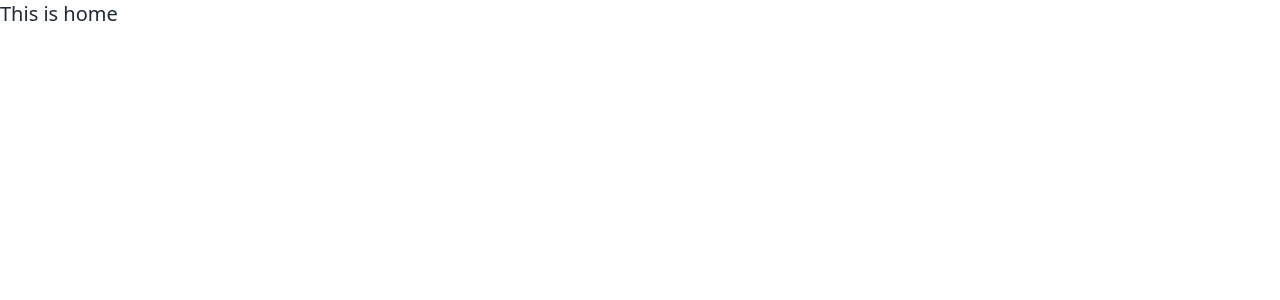
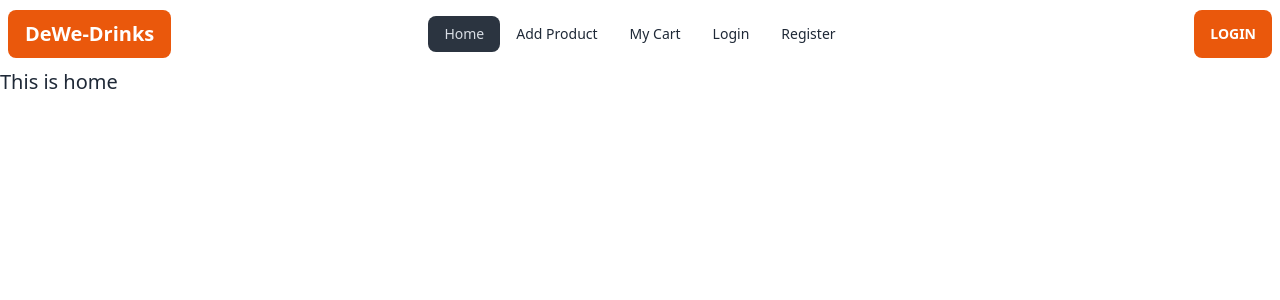
Before and after one commit to AbdulWahidKhan315/dewy-drinks-clientSide, a React (Vite) app: page / in a window 1280 px wide. Shown: the top 300 px of the page. Built offline with nearby package versions, Linux system fonts and the light colour scheme.

Commit message:
added Navber for this project

```diff
--- a/src/Layout/Root.jsx
+++ b/src/Layout/Root.jsx
@@ -1,8 +1,10 @@
 import { Outlet } from "react-router-dom";
+import Navbar from "../components/Navbar.jsx/Navbar";
 
 const Root = () => {
     return (
         <div>
+            <Navbar></Navbar>
             <Outlet></Outlet>
         </div>
     );
--- /dev/null
+++ b/src/components/Navbar.jsx/Navbar.jsx
@@ -0,0 +1,44 @@
+import { Link, NavLink } from "react-router-dom";
+
+const Navbar = () => {
+
+    const navLinks = <>
+        <li><NavLink to="/">Home</NavLink></li>
+        <li><NavLink to="/login">Add Product</NavLink></li>
+        <li><NavLink to="/register">My Cart</NavLink></li>
+        <li><NavLink to="/TopVenues">Login</NavLink></li>
+        <li><NavLink to="/gallery">Register</NavLink></li>
+    </>
+    return (
+        <div className="navbar">
+            <div className="navbar-start">
+                <div className="dropdown">
+                    <label tabIndex={0} className="btn btn-ghost lg:hidden">
+                        <svg xmlns="http://www.w3.org/2000/svg" className="h-5 w-5" fill="none" viewBox="0 0 24 24" stroke="currentColor"><path strokeLinecap="round" strokeLinejoin="round" strokeWidth="2" d="M4 6h16M4 12h8m-8 6h16" /></svg>
+                    </label>
+                    <ul tabIndex={0} className="menu menu-sm dropdown-content mt-3 z-[1] p-2 shadow bg-base-100 rounded-box">
+                        {
+                            navLinks
+                        }
+                    </ul>
+                </div>
+                <a className="btn btn-ghost normal-case text-xl bg-orange-600 hover:bg-orange-700 text-white">DeWe-Drinks</a>
+            </div>
+            <div className="navbar-center hidden lg:flex">
+                <ul className="menu menu-horizontal px-1">
+                    {
+                        navLinks
+                    }
+                </ul>
+            </div>
+            <div className="navbar-end">
+
+                <Link to="/login">
+                    <button className="btn bg-orange-600 hover:bg-orange-700  border-none font-bold text-white">Login</button>
+                </Link>
+            </div>
+        </div>
+    );
+};
+
+export default Navbar;
```
